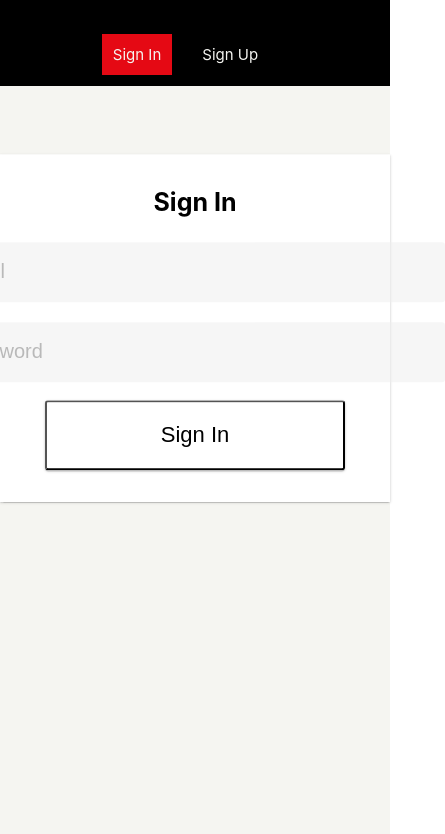
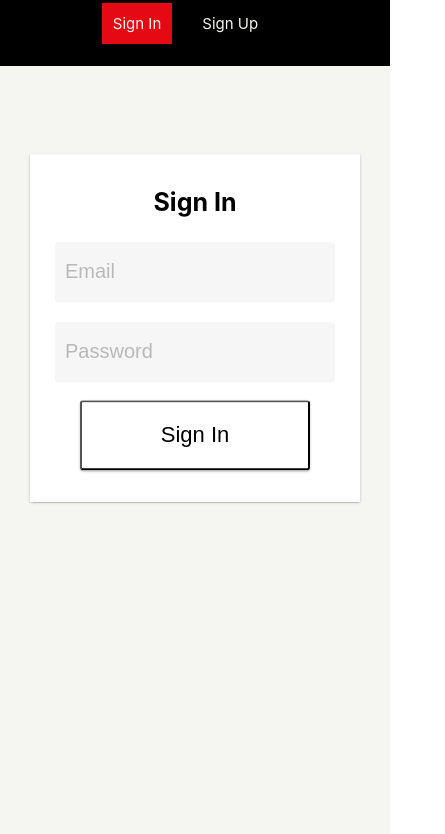
Before and after one commit to Awiedenman/movie-tracker-2, a React app in the folder frontend/: page /login in a window 390 px wide. Shown: the part 114-948 px from the top of the page, 445 px wide, since content can reach past the window. Built offline with nearby package versions, Linux system fonts and the light colour scheme; some packages are replaced by stand-ins of ours; no server answers.

Commit message:
Add mobile layouts

```diff
--- a/frontend/src/Components/App/App.css
+++ b/frontend/src/Components/App/App.css
@@ -21,10 +21,11 @@
 
 @media screen and (max-width: 775px) {
   .grid-container {
-    grid-template-rows: 20rem 1fr 1fr;
+    grid-template-rows: 18rem 1fr 1fr;
   }
 
   .header {
     flex-direction: column;
+    justify-content: space-around;
   }
 }
--- a/frontend/src/Containers/Header/Header.css
+++ b/frontend/src/Containers/Header/Header.css
@@ -27,6 +27,7 @@
   color: var(--primary-white);
   font-size: 1.5rem;
   padding-bottom: 2rem;
+  text-align: center;
 }
 
 .active {
--- a/frontend/src/Containers/Login/Login.css
+++ b/frontend/src/Containers/Login/Login.css
@@ -72,3 +72,33 @@
   box-shadow: 0;
   top: 0;
 }
+
+@media screen and (max-width: 775px) {
+  .login,
+  .sign-up {
+    width: 50rem;
+  }
+
+  .form__input {
+    width: 30rem;
+  }
+
+  .form__button {
+    width: 25rem;
+  }
+}
+
+@media screen and (max-width: 540px) {
+  .login,
+  .sign-up {
+    width: 33rem;
+  }
+
+  .form__input {
+    width: 28rem;
+  }
+
+  .form__button {
+    width: 23rem;
+  }
+}
```
